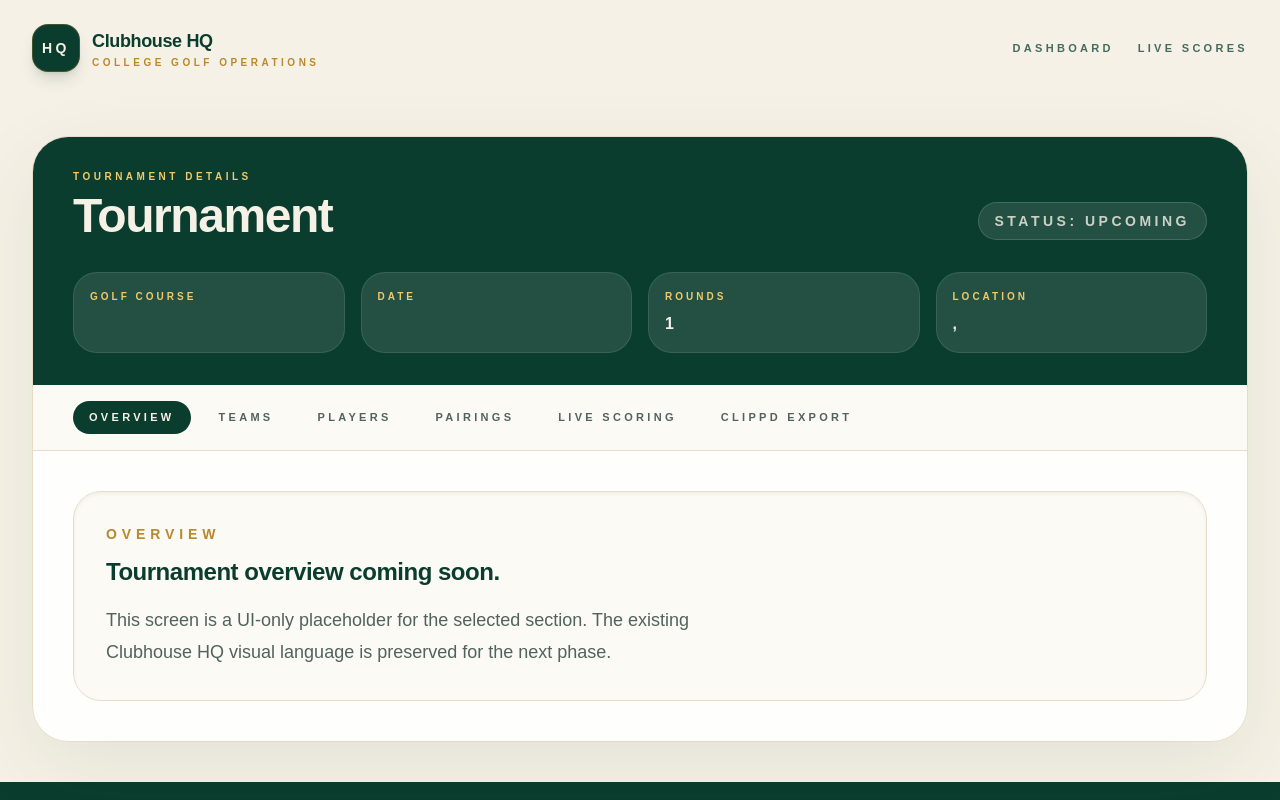
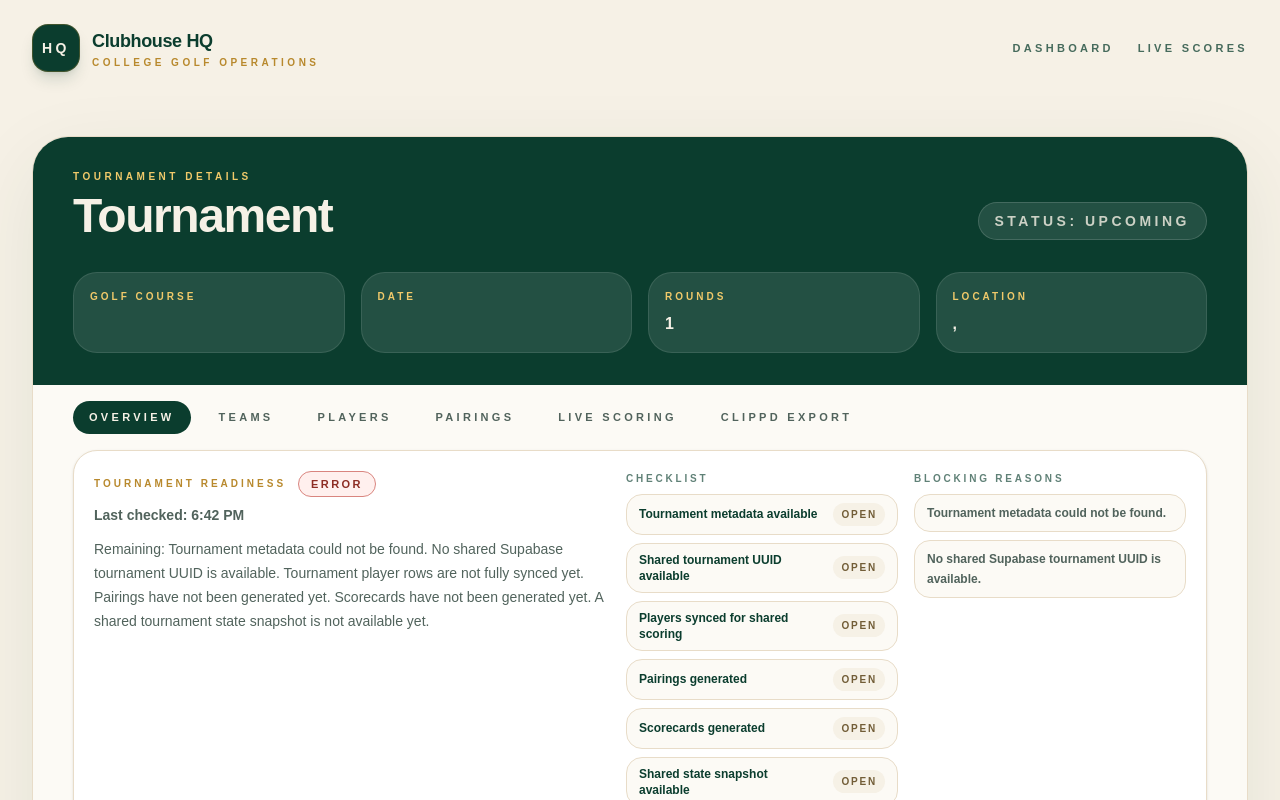
Before and after one commit to ryanturnergolf/fairwaylive, a Next.js app: page /tournament/1 in a window 1280 px wide. Shown: the top 800 px of the page. Built offline with nearby package versions, Linux system fonts and the light colour scheme; no server answers; the database is empty.

Commit message:
Show tournament readiness status

```diff
--- a/app/tournament/[id]/page.tsx
+++ b/app/tournament/[id]/page.tsx
@@ -2,11 +2,17 @@
 
 import Link from "next/link";
 import { useParams } from "next/navigation";
-import { useMemo, useRef, useState, type ChangeEvent, type FormEvent } from "react";
+import { useEffect, useMemo, useRef, useState, type ChangeEvent, type FormEvent } from "react";
 import { getTournamentStateStorageKey } from "../../lib/tournamentStorage";
 import {
   normalizeTournamentRoundSetup,
 } from "../../lib/services/tournamentDerivedState";
+import {
+  loadTournamentReadiness,
+  type TournamentReadiness,
+  type TournamentReadinessChecks,
+  type TournamentReadinessStatus,
+} from "../../lib/services/tournamentReadinessService";
 import {
   isValidPairingMutation,
   normalizePairings,
@@ -84,6 +90,38 @@ const defaultClippdExportState: ClippdExportState = {
 };
 
 const defaultTeamColor = "#0B3D2E";
+
+const readinessCheckLabels: Record<keyof TournamentReadinessChecks, string> = {
+  tournamentExists: "Tournament metadata available",
+  sharedTournamentUuidPresent: "Shared tournament UUID available",
+  playersSynced: "Players synced for shared scoring",
+  pairingsGenerated: "Pairings generated",
+  scorecardsGenerated: "Scorecards generated",
+  latestSnapshotAvailable: "Shared state snapshot available",
+};
+
+const readinessStatusStyles: Record<TournamentReadinessStatus, string> = {
+  Draft: "border-[#D8C8AA] bg-[#F6F1E6] text-[#725D37]",
+  Syncing: "border-[#7DA7BE] bg-[#EDF6FA] text-[#255D78]",
+  Ready: "border-[#77B98E] bg-[#ECF8EF] text-[#146233]",
+  Warning: "border-[#E0B14F] bg-[#FFF7E3] text-[#7A5610]",
+  Error: "border-[#D9857F] bg-[#FFF0EE] text-[#8D2D24]",
+};
+
+const readinessCheckEntries = Object.entries(readinessCheckLabels) as [keyof TournamentReadinessChecks, string][];
+
+const formatReadinessCheckedAt = (checkedAt: string) => {
+  const checkedDate = new Date(checkedAt);
+
+  if (Number.isNaN(checkedDate.getTime())) {
+    return "Not checked yet";
+  }
+
+  return checkedDate.toLocaleTimeString([], {
+    hour: "numeric",
+    minute: "2-digit",
+  });
+};
 
 type TournamentMeta = {
   id: string;
@@ -164,6 +202,7 @@ export default function TournamentPage() {
   const [isClientMounted, setIsClientMounted] = useState(false);
   const [tournamentMeta, setTournamentMeta] = useState<TournamentMeta>(() => createFallbackTournamentMeta(""));
   const [sharedTournamentId, setSharedTournamentId] = useState("");
+  const [tournamentReadiness, setTournamentReadiness] = useState<TournamentReadiness | null>(null);
   const [autoRepairState, setAutoRepairState] = useState<AutoRepairState>({
     sourceRound: "Round 1",
     targetRound: "Round 2",
@@ -256,6 +295,39 @@ export default function TournamentPage() {
     roundNumber: roundSetup.roundNumber,
     setScorecardRows,
   });
+
+  useEffect(() => {
+    if (!isClientMounted || !tournamentId) {
+      return;
+    }
+
+    let isCancelled = false;
+
+    const refreshReadiness = async () => {
+      const readiness = await loadTournamentReadiness(tournamentId, sharedTournamentId);
+
+      if (!isCancelled) {
+        setTournamentReadiness(readiness);
+      }
+    };
+
+    void refreshReadiness();
+
+    return () => {
+      isCancelled = true;
+    };
+  }, [
+    isClientMounted,
+    pairings.length,
+    players.length,
+    scorecardRows.length,
+    scorecardsGenerated,
+    sharedTournamentId,
+    tournamentId,
+  ]);
+
+  const readinessOpenItems = tournamentReadiness?.reasons.filter((reason) => reason.severity !== "pass") ?? [];
+  const readinessBlockingReasons = tournamentReadiness?.reasons.filter((reason) => reason.severity === "error" || reason.severity === "warning") ?? [];
 
   const resetTeamForm = () => {
     setTeamFormState(defaultTeamFormState);
@@ -613,6 +685,83 @@ export default function TournamentPage() {
                 </button>
               ))}
             </div>
+
+            <section className="mt-4 rounded-[24px] border border-[#E8DCC8] bg-white p-5 shadow-sm">
+              <div className="flex flex-col gap-4 xl:flex-row xl:items-start xl:justify-between">
+                <div className="min-w-0 flex-1">
+                  <div className="flex flex-wrap items-center gap-3">
+                    <p className="text-[10px] font-black uppercase tracking-[0.3em] text-[#B8892D]">
+                      Tournament Readiness
+                    </p>
+                    <span className={`rounded-full border px-3 py-1 text-[11px] font-black uppercase tracking-[0.22em] ${tournamentReadiness ? readinessStatusStyles[tournamentReadiness.status] : readinessStatusStyles.Syncing}`}>
+                      {tournamentReadiness?.status ?? "Syncing"}
+                    </span>
+                    {tournamentReadiness?.isSafeToShare ? (
+                      <span className="rounded-full border border-[#77B98E] bg-[#ECF8EF] px-3 py-1 text-[11px] font-black uppercase tracking-[0.22em] text-[#146233]">
+                        Ready for Mobile Scoring
+                      </span>
+                    ) : null}
+                  </div>
+                  <p className="mt-2 text-sm font-semibold text-[#51635C]">
+                    Last checked: {tournamentReadiness ? formatReadinessCheckedAt(tournamentReadiness.checkedAt) : "Checking..."}
+                  </p>
+                  <p className="mt-3 text-sm leading-6 text-[#51635C]">
+                    {tournamentReadiness?.isSafeToShare
+                      ? "Shared tournament data is ready for coaches and players to use on mobile scorecards."
+                      : readinessOpenItems.length > 0
+                        ? `Remaining: ${readinessOpenItems.map((reason) => reason.message).join(" ")}`
+                        : "Checking tournament data before mobile scoring is shared."}
+                  </p>
+                </div>
+
+                <div className="grid gap-4 md:grid-cols-2 xl:w-[560px]">
+                  <div>
+                    <p className="text-[10px] font-black uppercase tracking-[0.28em] text-[#0B3D2E]/65">
+                      Checklist
+                    </p>
+                    <div className="mt-2 grid gap-2">
+                      {readinessCheckEntries.map(([checkKey, label]) => {
+                        const hasPassed = Boolean(tournamentReadiness?.checks[checkKey]);
+
+                        return (
+                          <div key={checkKey} className="flex items-center justify-between gap-3 rounded-2xl border border-[#E8DCC8] bg-[#FCFAF5] px-3 py-2">
+                            <span className="text-xs font-bold text-[#0B3D2E]">{label}</span>
+                            <span className={`shrink-0 rounded-full px-2 py-1 text-[10px] font-black uppercase tracking-[0.18em] ${hasPassed ? "bg-[#ECF8EF] text-[#146233]" : "bg-[#F6F1E6] text-[#725D37]"}`}>
+                              {hasPassed ? "Pass" : "Open"}
+                            </span>
+                          </div>
+                        );
+                      })}
+                    </div>
+                  </div>
+
+                  <div>
+                    <p className="text-[10px] font-black uppercase tracking-[0.28em] text-[#0B3D2E]/65">
+                      Blocking Reasons
+                    </p>
+                    <div className="mt-2 space-y-2">
+                      {readinessBlockingReasons.length > 0 ? (
+                        readinessBlockingReasons.map((reason) => (
+                          <div key={reason.code} className="rounded-2xl border border-[#E8DCC8] bg-[#FCFAF5] px-3 py-2">
+                            <p className="text-xs font-bold leading-5 text-[#51635C]">
+                              {reason.message}
+                            </p>
+                          </div>
+                        ))
+                      ) : (
+                        <div className="rounded-2xl border border-[#E8DCC8] bg-[#FCFAF5] px-3 py-2">
+                          <p className="text-xs font-bold leading-5 text-[#51635C]">
+                            {tournamentReadiness?.isSafeToShare
+                              ? "No blockers found."
+                              : "No hard blockers found. Complete the open checklist items before sharing."}
+                          </p>
+                        </div>
+                      )}
+                    </div>
+                  </div>
+                </div>
+              </div>
+            </section>
           </div>
 
           <div className="px-6 py-8 lg:px-10 lg:py-10">
```
